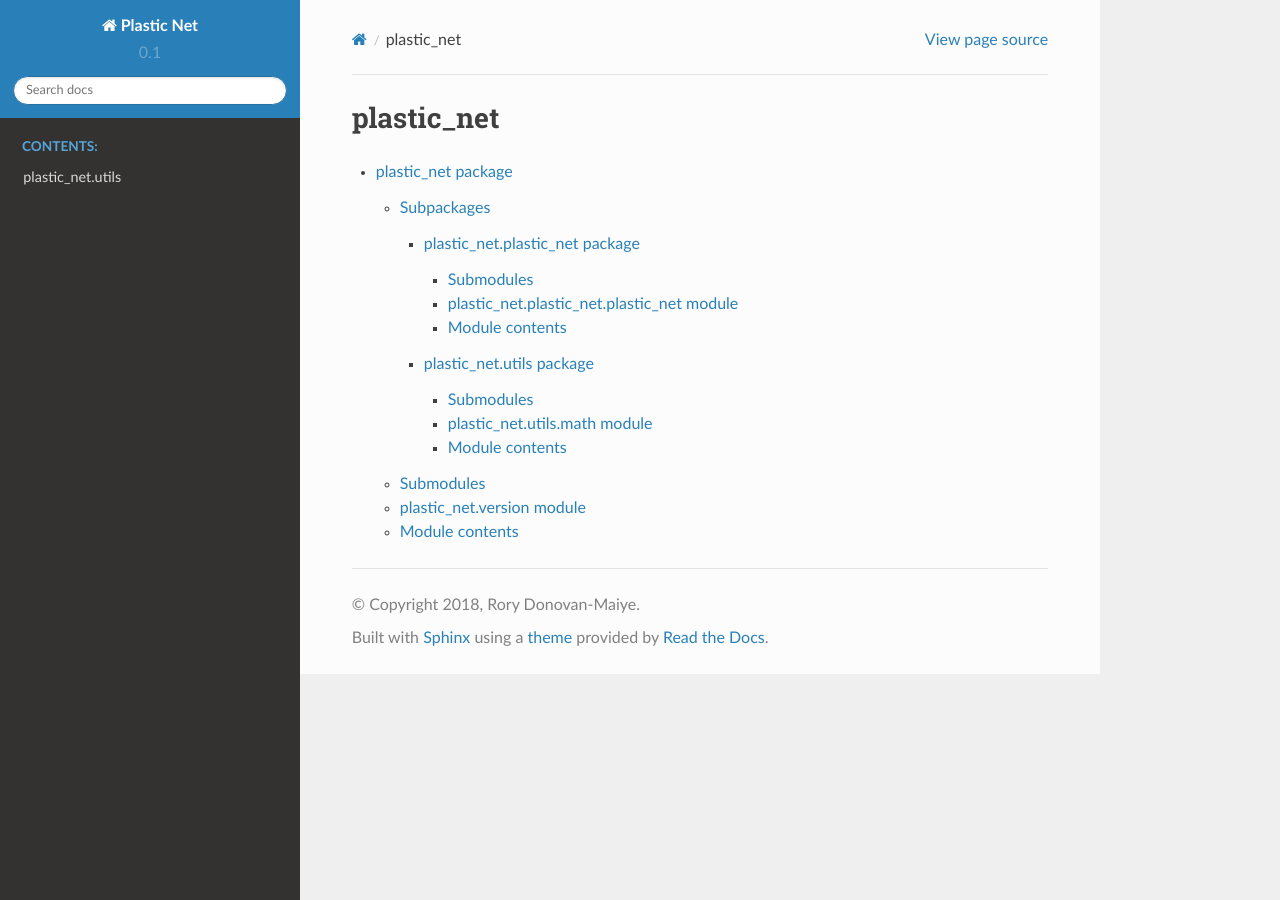
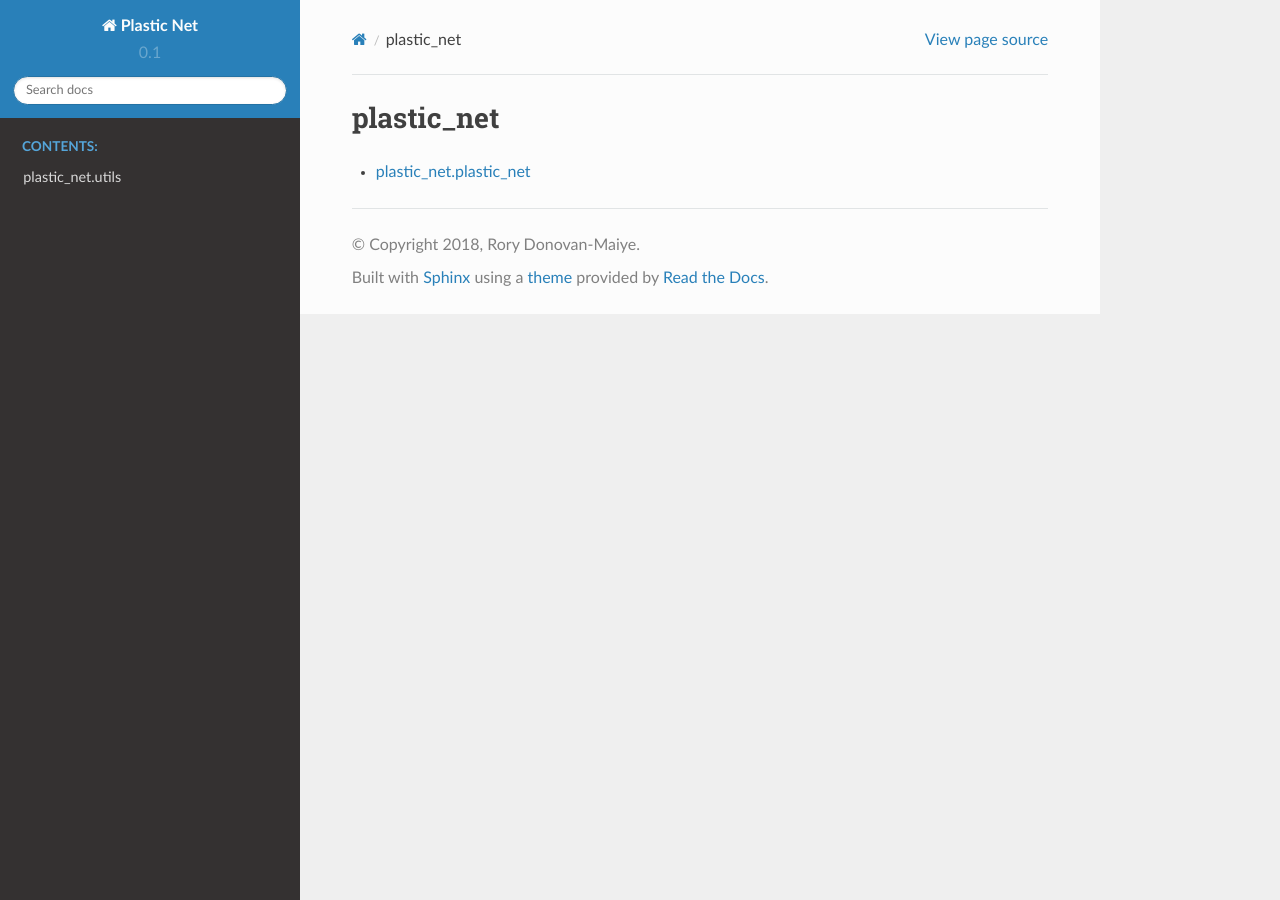
Before and after one commit to donovanr/plasticnet, a Sphinx documentation site: the page built from docs/source/modules.rst, in a window 1280 px wide. Built offline with Sphinx 7.4.7 and the Read the Docs theme 2.0.0, drawn with Linux system fonts in a browser that asks for light colours.

Commit message:
doc reorg

```diff
--- a/docs/source/plastic_net.plastic_net.rst
+++ /dev/null
@@ -1,22 +0,0 @@
-plastic\_net\.plastic\_net package
-==================================
-
-Submodules
-----------
-
-plastic\_net\.plastic\_net\.plastic\_net module
------------------------------------------------
-
-.. automodule:: plastic_net.plastic_net.plastic_net
-    :members:
-    :undoc-members:
-    :show-inheritance:
-
-
-Module contents
----------------
-
-.. automodule:: plastic_net.plastic_net
-    :members:
-    :undoc-members:
-    :show-inheritance:
--- a/docs/source/plastic_net.rst
+++ b/docs/source/plastic_net.rst
@@ -1,30 +1,6 @@
-plastic\_net package
-====================
-
-Subpackages
------------
-
-.. toctree::
-
-    plastic_net.plastic_net
-    plastic_net.utils
-
-Submodules
-----------
-
-plastic\_net\.version module
-----------------------------
-
-.. automodule:: plastic_net.version
-    :members:
-    :undoc-members:
-    :show-inheritance:
-
-
-Module contents
----------------
+plastic_net.plastic_net
+=======================
 
 .. automodule:: plastic_net
     :members:
     :undoc-members:
-    :show-inheritance:
--- a/docs/source/plastic_net.utils.rst
+++ /dev/null
@@ -1,22 +0,0 @@
-plastic\_net\.utils package
-===========================
-
-Submodules
-----------
-
-plastic\_net\.utils\.math module
---------------------------------
-
-.. automodule:: plastic_net.utils.math
-    :members:
-    :undoc-members:
-    :show-inheritance:
-
-
-Module contents
----------------
-
-.. automodule:: plastic_net.utils
-    :members:
-    :undoc-members:
-    :show-inheritance:
```
Also changed, not shown: docs/source/plastic_net.tests.rst (deleted, +0 -22 lines).
